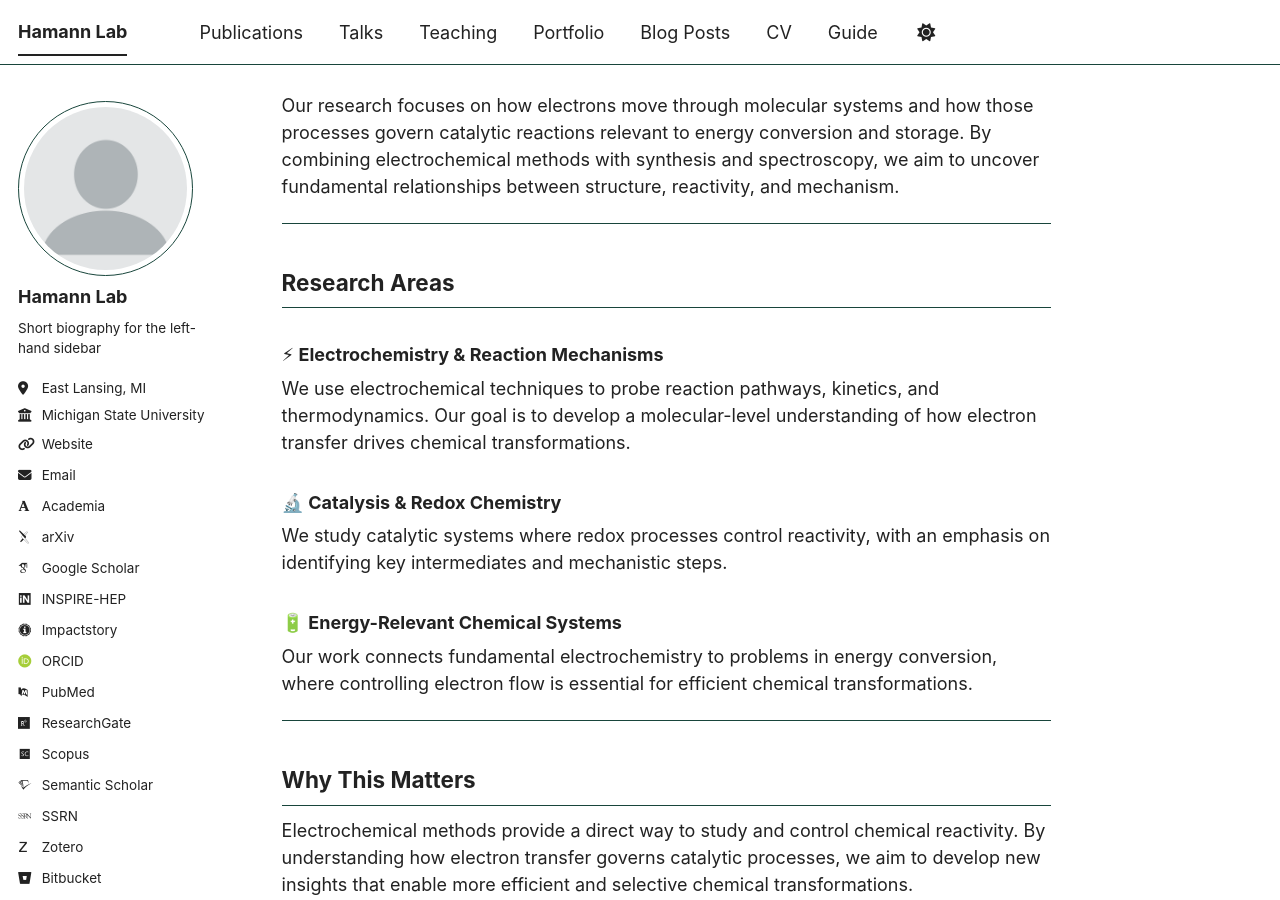
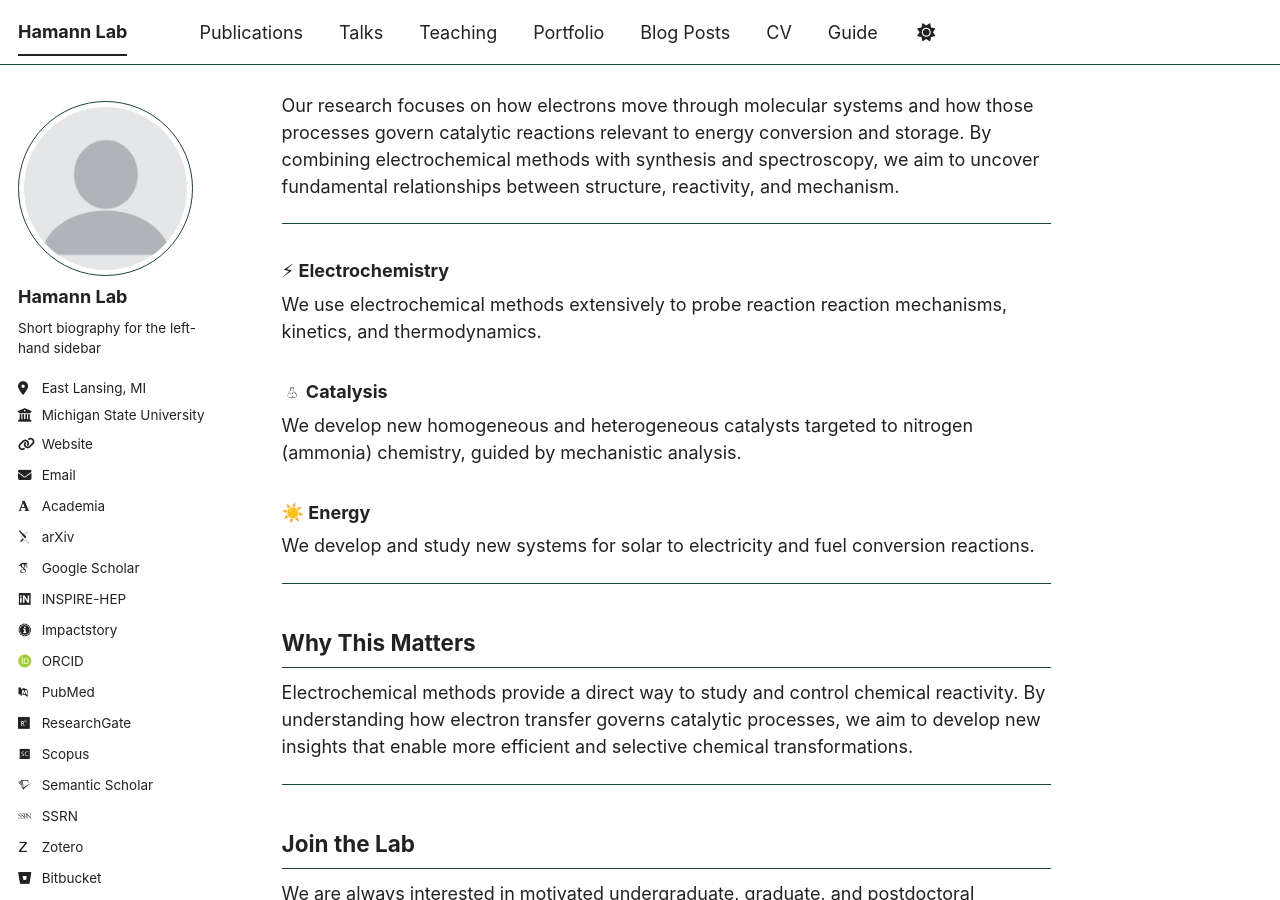
Before and after one commit to HamannLab/HamannLab.github.io, a Jekyll site: the page built from index.md, in a window 1280 px wide and 900 px high, scrolled down 615 px. Built offline with Jekyll 4.4.1, drawn with Linux system fonts in a browser that asks for light colours; some web fonts are replaced; a script bundle is joined from its source files by our own code; library files that are not in the unit come from our copies.

Commit message:
Revise research areas and streamline content
Updated research areas section with new headings and removed redundant descriptions.

```diff
--- a/index.md
+++ b/index.md
@@ -19,16 +19,14 @@ Our research focuses on how electrons move through molecular systems and how tho
 
 ---
 
-## Research Areas
+### ⚡ Electrochemistry
+We use electrochemical methods extensively to probe reaction reaction mechanisms, kinetics, and thermodynamics.
 
-### ⚡ Electrochemistry & Reaction Mechanisms
-We use electrochemical techniques to probe reaction pathways, kinetics, and thermodynamics. Our goal is to develop a molecular-level understanding of how electron transfer drives chemical transformations.
+### <img src="/images/flask-cycle.png" style="height: 20px; vertical-align: middle;"> Catalysis
+We develop new homogeneous and heterogeneous catalysts targeted to nitrogen (ammonia) chemistry, guided by mechanistic analysis.
 
-### 🔬 Catalysis & Redox Chemistry
-We study catalytic systems where redox processes control reactivity, with an emphasis on identifying key intermediates and mechanistic steps.
-
-### 🔋 Energy-Relevant Chemical Systems
-Our work connects fundamental electrochemistry to problems in energy conversion, where controlling electron flow is essential for efficient chemical transformations.
+### ☀️ Energy
+We develop and study new systems for solar to electricity and fuel conversion reactions.
 
 ---
 
```
